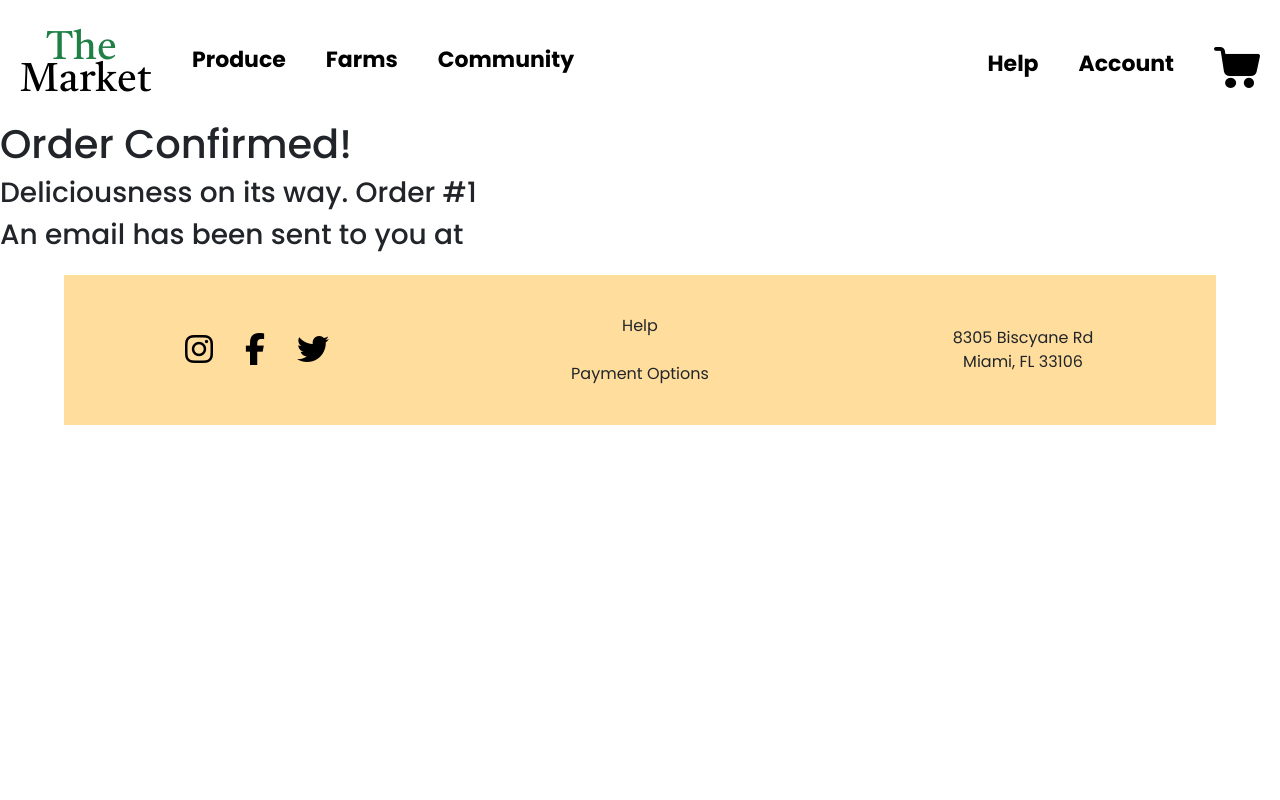
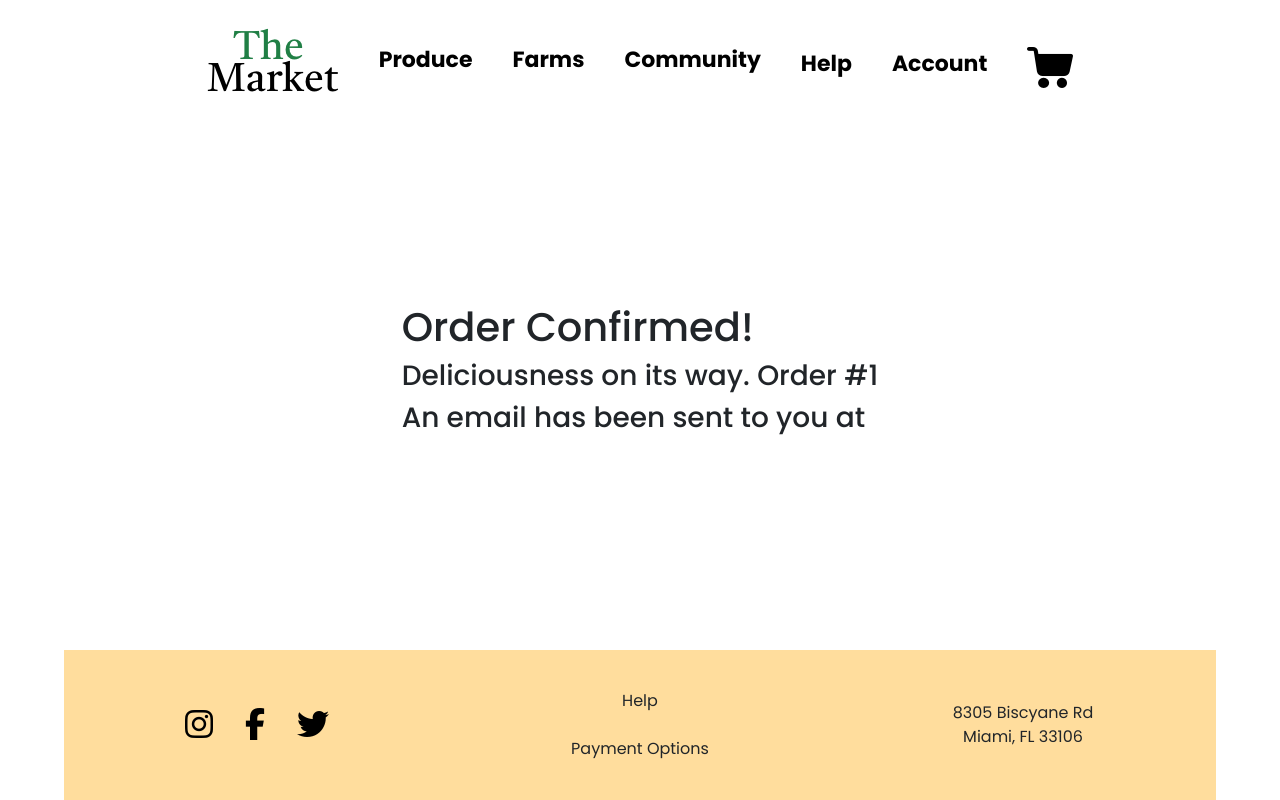
Before and after one commit to wyncode/C37_final_farmers_market, a React (Create React App) app in the folder client/: page /confirm/1 in a window 1280 px wide. Built offline with nearby package versions, Linux system fonts and the light colour scheme; no server answers; the HTML template or start-up script is replaced by a standard one.

Commit message:
confirmation done

```diff
--- a/client/src/components/checkout/Confirmation.jsx
+++ b/client/src/components/checkout/Confirmation.jsx
@@ -3,6 +3,7 @@
 import NavbarTwo from '../header/NavbarTwo'
 import Footer from '../footer/Footer'
 import { AppContext } from '../../context/AppContext'
+import './cart.css'
 
 
 const Confirmation = () => {
@@ -13,7 +14,7 @@
     const orderId = arrayId.splice(0 , 8)
 
     return (
-        <>
+        <div className="confirmContainer">
             <NavbarTwo />
         <div>
             <h1>Order Confirmed!</h1>
@@ -21,7 +22,7 @@
             <h3>An email has been sent to you at {user && user.email}</h3>
         </div>
             <Footer />
-        </>
+        </div>
     )
 }
 
--- a/client/src/components/checkout/cart.css
+++ b/client/src/components/checkout/cart.css
@@ -7,3 +7,11 @@
   justify-content: space-around;
   max-width: 600px;
 }
+
+.confirmContainer {
+  height: 100%;
+  display: flex;
+  flex-direction: column;
+  justify-content: space-between;
+  align-items: center;
+}
```
